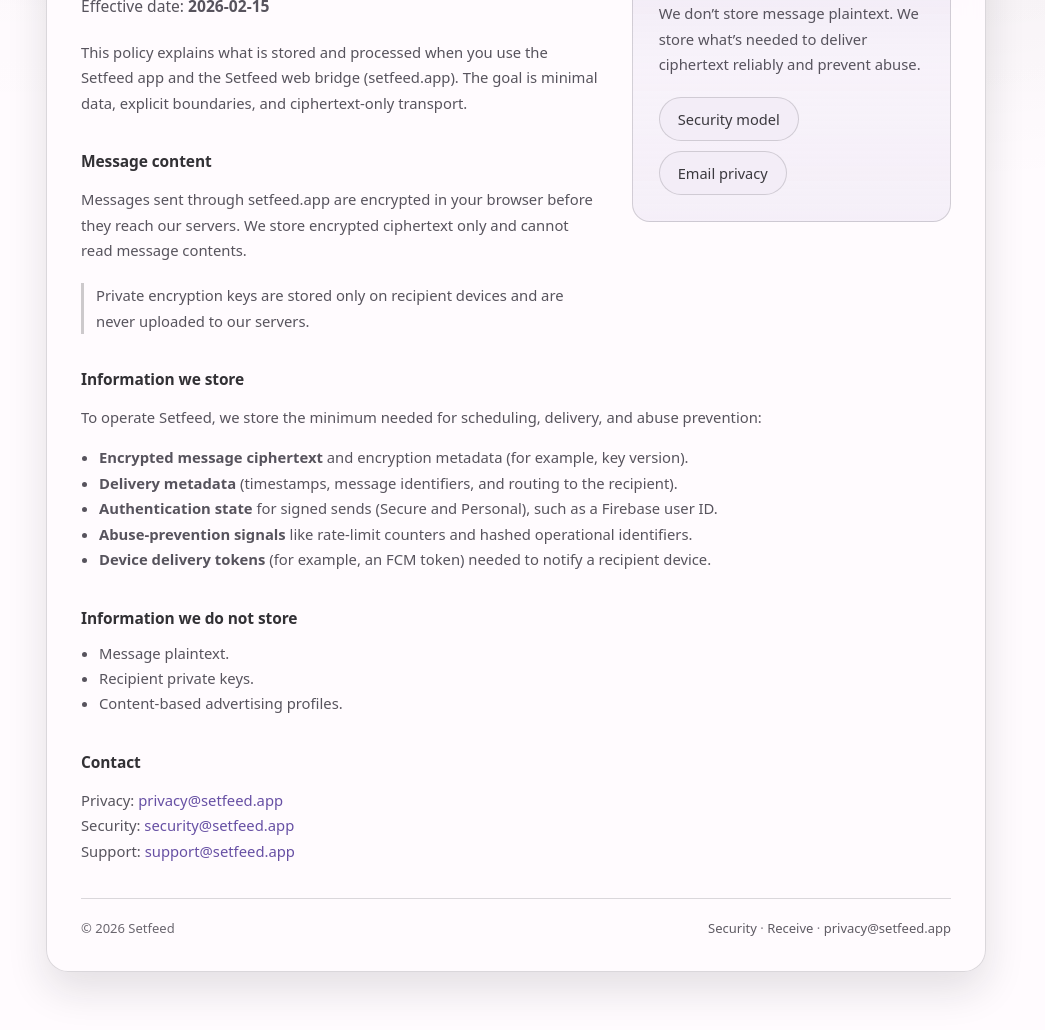
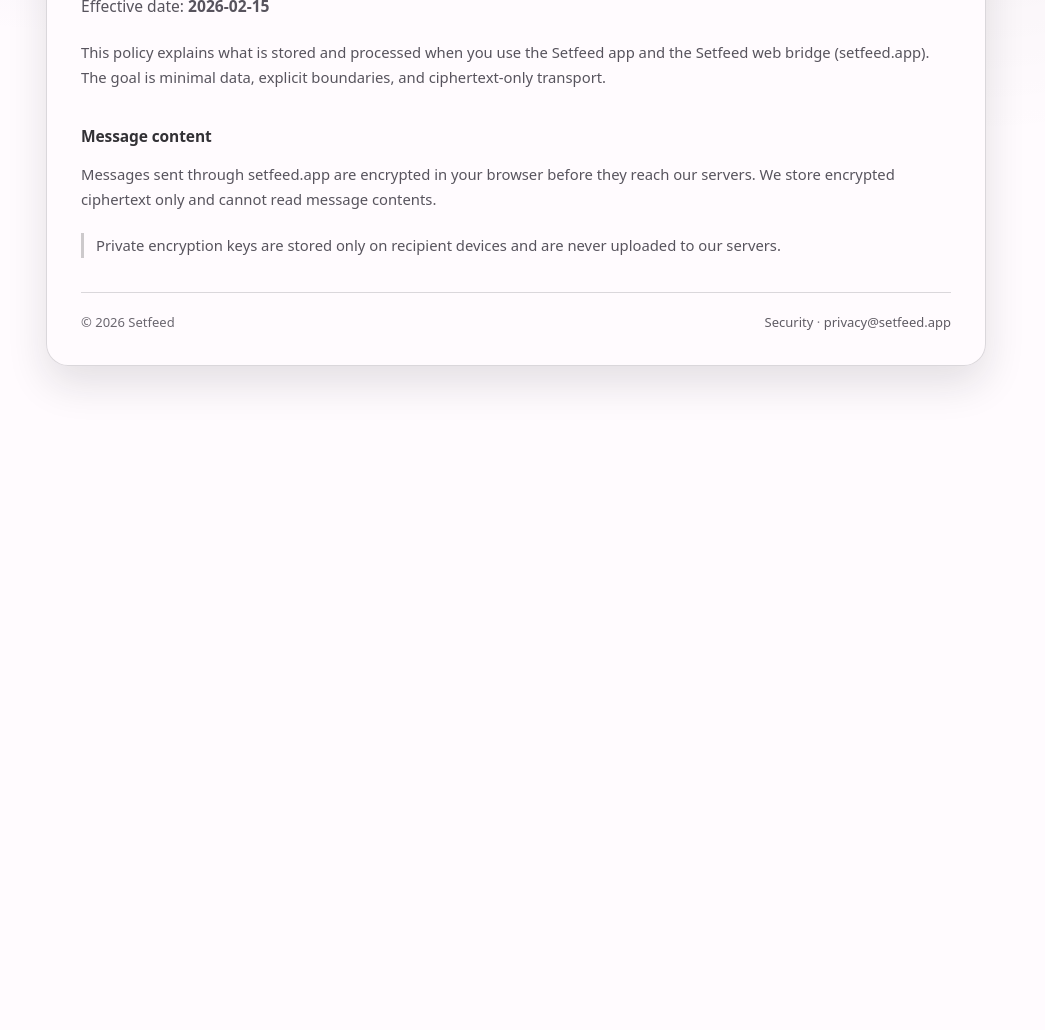
Before and after one commit to zealousidealfish/setfeed.app, a plain HTML site: page privacy.html in a window 1280 px wide. Shown: the part 224-1254 px from the top of the page, without its empty margins (124-1169 px from the left). After the commit the page ends 800 px from the top, so only its background shows below. Drawn offline with Linux system fonts and the light colour scheme.

Commit message:
Update privacy.html

```diff
--- a/privacy.html
+++ b/privacy.html
@@ -55,8 +55,6 @@
 
   <div class="wrap">
     <div class="card">
-      <div class="hero">
-        <div>
       <h1>Privacy Policy</h1>
       <p class="lead">Effective date: <strong>2026-02-15</strong></p>
 
@@ -76,50 +74,11 @@
           Private encryption keys are stored only on recipient devices and are never uploaded to our servers.
         </p>
       </div>
-        </div>
-
-        <aside class="panel">
-          <p class="panel-title">Practical summary</p>
-          <p class="panel-sub">
-            We don’t store message plaintext. We store what’s needed to deliver ciphertext reliably and prevent abuse.
-          </p>
-          <div class="actions">
-            <a class="btn btn-lg btn-quiet" href="./security.html">Security model</a>
-            <a class="btn btn-lg btn-quiet" href="mailto:privacy@setfeed.app">Email privacy</a>
-          </div>
-        </aside>
-      </div>
-
-      <h2>Information we store</h2>
-      <p>To operate Setfeed, we store the minimum needed for scheduling, delivery, and abuse prevention:</p>
-      <ul>
-        <li><strong>Encrypted message ciphertext</strong> and encryption metadata (for example, key version).</li>
-        <li><strong>Delivery metadata</strong> (timestamps, message identifiers, and routing to the recipient).</li>
-        <li><strong>Authentication state</strong> for signed sends (Secure and Personal), such as a Firebase user ID.</li>
-        <li><strong>Abuse-prevention signals</strong> like rate-limit counters and hashed operational identifiers.</li>
-        <li><strong>Device delivery tokens</strong> (for example, an FCM token) needed to notify a recipient device.</li>
-      </ul>
-
-      <h2>Information we do not store</h2>
-      <ul>
-        <li>Message plaintext.</li>
-        <li>Recipient private keys.</li>
-        <li>Content-based advertising profiles.</li>
-      </ul>
-
-      <h2>Contact</h2>
-      <p>
-        Privacy: <a href="mailto:privacy@setfeed.app">privacy@setfeed.app</a><br />
-        Security: <a href="mailto:security@setfeed.app">security@setfeed.app</a><br />
-        Support: <a href="mailto:support@setfeed.app">support@setfeed.app</a>
-      </p>
 
       <footer>
         <div>© <span id="y"></span> Setfeed</div>
         <div>
           <a href="./security.html">Security</a>
-          <span class="sep">·</span>
-          <a href="./receive.html">Receive</a>
           <span class="sep">·</span>
           <a href="mailto:privacy@setfeed.app">privacy@setfeed.app</a>
         </div>
```
Lines whose indentation alone changed are shown as unchanged.
